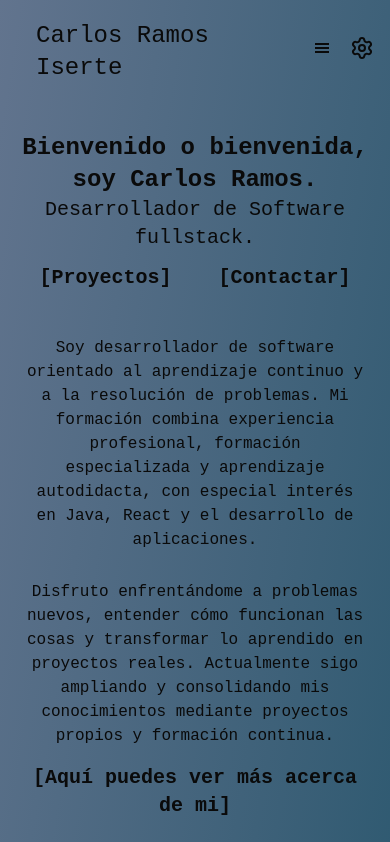
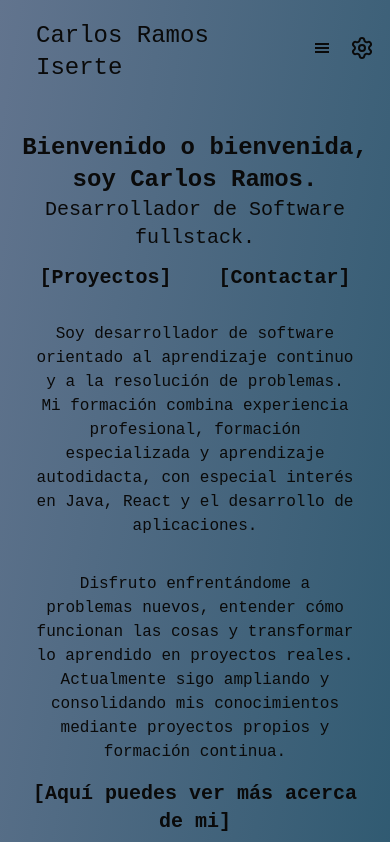
Before and after one commit to CarlosRamosDeveloper/portfolio, a React (Vite) app: page / in a window 390 px wide. Shown: the top 842 px of the page. Built offline with nearby package versions, Linux system fonts and the light colour scheme.

Commit message:
implemented styles at landing

```diff
--- a/src/portfolio/pages/landing/components/LandingAbout.tsx
+++ b/src/portfolio/pages/landing/components/LandingAbout.tsx
@@ -5,13 +5,13 @@ import { LandingLabel } from './LandingLabel';
 
 export const LandingAbout = () => {
   return (
-    <div className="my-6 flex flex-col text-center">
+    <div className="my-1 lg:my-6 flex flex-col text-center">
       {LANDING_TEXT.description.map((text, index) => (
-        <div className="mt-3 p-2" key={index}>
+        <div className="mt-0.5 lg:mt-3 p-4 lg:p-2" key={index}>
           <LandingLabel text={text} type="description" />
         </div>
       ))}
-      <Link className="my-2" to={ROUTES.about}>
+      <Link className="lg:my-2" to={ROUTES.about}>
         <LandingLabel text={`[${LANDING_TEXT.aboutMe}]`} type="navigation" />
       </Link>
     </div>
```
